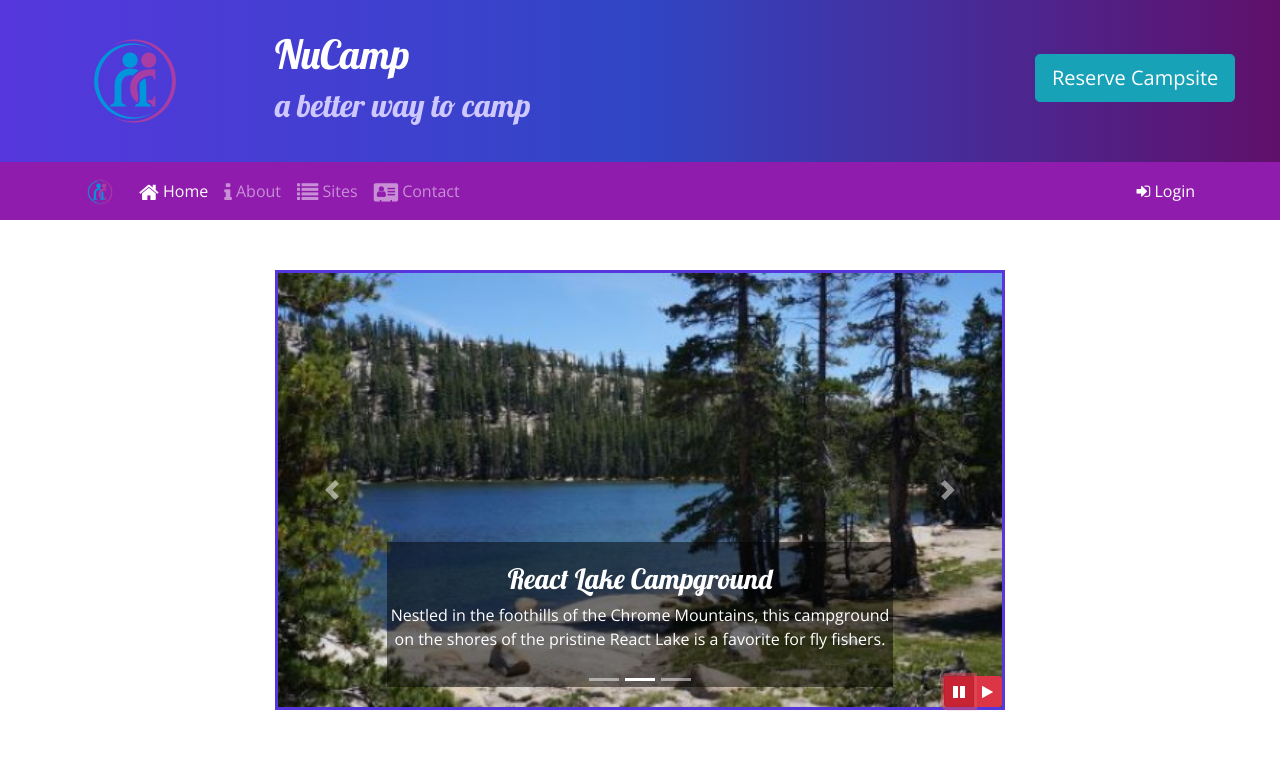
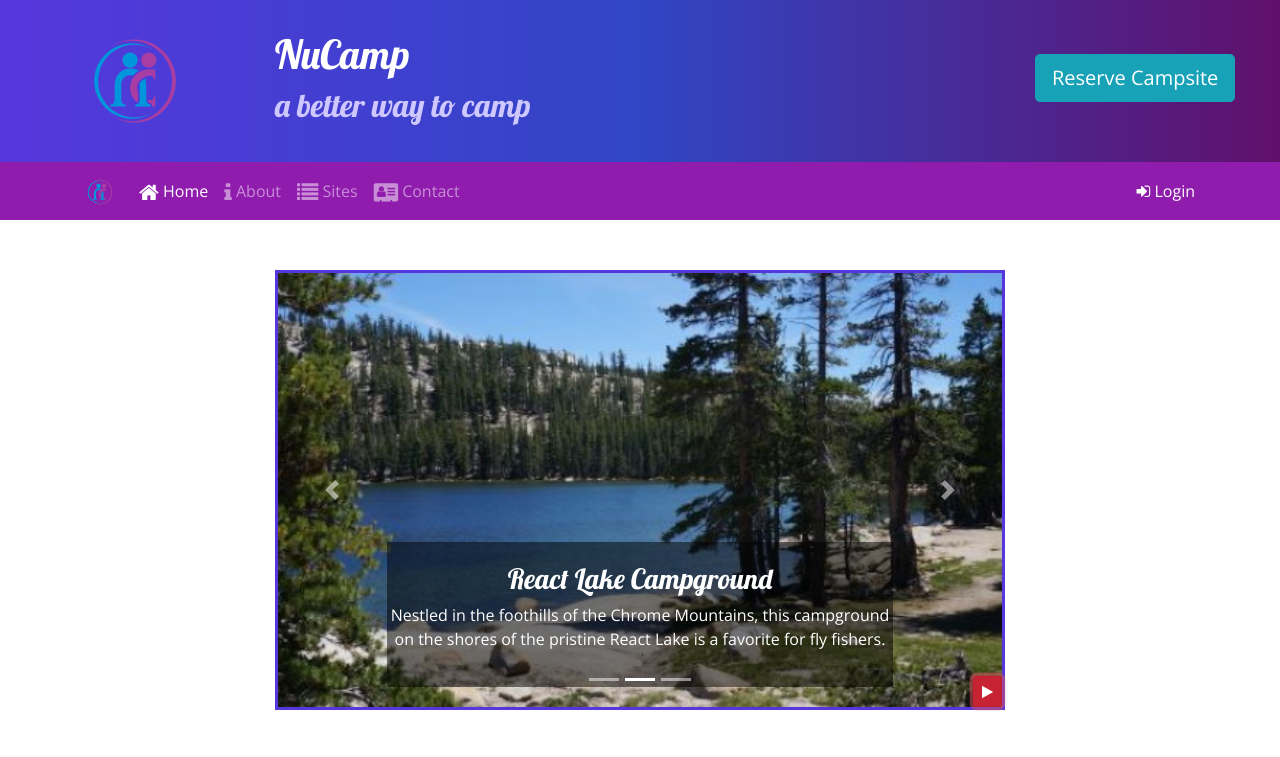
Before and after one commit to bastanley1211/nucampsite, a website: page index.html in a window 1280 px wide. Both pictures are taken after a click on the button 959 px from the left and 691 px from the top of the page. Shown: the top 757 px of the page. Drawn offline with nearby package versions, Linux system fonts and the light colour scheme.

Commit message:
Bootstrap and jQuery Part 2

```diff
--- a/index.html
+++ b/index.html
@@ -227,14 +227,12 @@
             <span class="carousel-control-next-icon"> </span>
             <span class="sr-only"> Next </span>
           </a>
-          <div class="btn-group" id="carouselButton">
-            <button class="btn btn-danger btn-sm" id="carouselPause">
-              <i class="fa fa-pause"> </i>
-            </button>
-            <button class="btn btn-danger btn-sm" id="carouselPlay">
-              <i class="fa fa-play"> </i>
-            </button>
-          </div>
+
+          <button class="btn btn-danger btn-sm" id="carouselButton">
+            <i class="fa fa-pause"> </i>
+          </button>
+
+
         </div>
       </div>
       <!--Main Content Start-->
@@ -352,13 +350,17 @@
   </script>
   <script>
     $(function () {
-      $(".carousel").carousel({ interval: 2000, pause: "false" });
-      $("#carouselPause").click(function () {
-        $(".carousel").carousel("pause");
-      });
-      $("#carouselPlay").click(function () {
-        $(".carousel").carousel("cycle");
-      });
+      $("#carouselButton").click(function () {
+        if ($("#carouselButton").children("i").hasClass("fa-pause")) {
+          $(".carousel").carousel("pause");
+          $("#carouselButton").children("i").removeClass("fa-pause");
+          $("#carouselButton").children("i").addClass("fa-play");
+        } else {
+          $(".carousel").carousel("cycle");
+          $("#carouselButton").children("i").removeClass("fa-play");
+          $("#carouselButton").children("i").addClass("fa-pause");
+        }
+      })
     });
   </script>
 </body>
```
